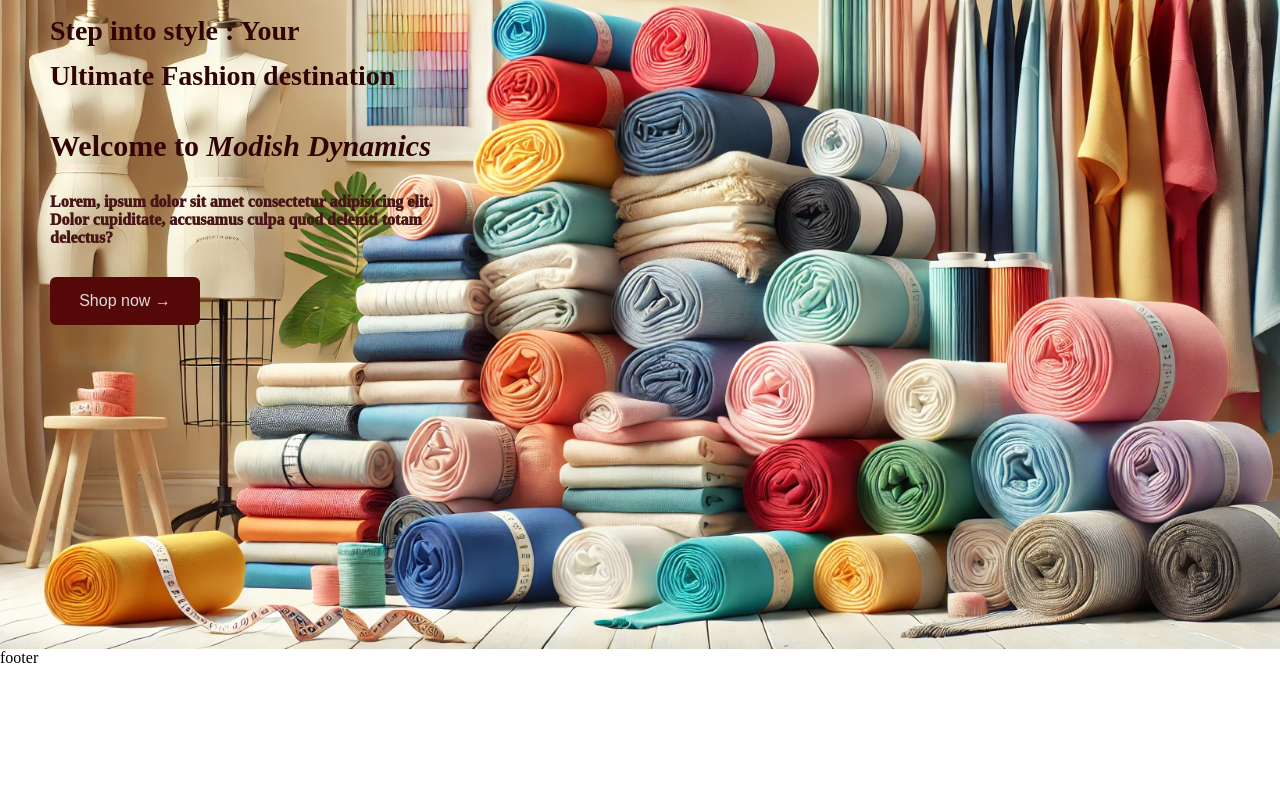
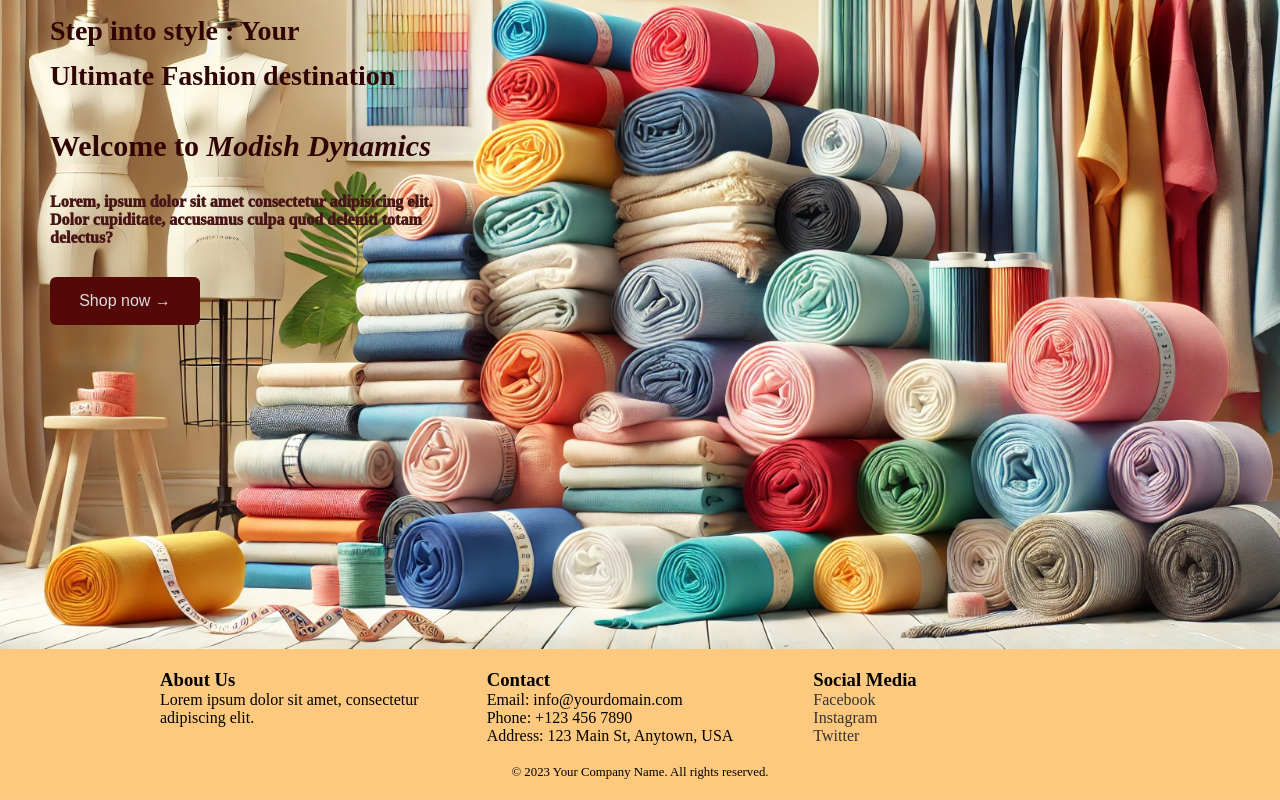
Before and after one commit to Bolaji87/Modish-Dynamics, a React (Vite) app: page / in a window 1280 px wide. Shown: the part 223-1023 px from the top of the page. Before the commit the page ends 890 px from the top, so only its background shows below. Built offline with nearby package versions, Linux system fonts and the light colour scheme.

Commit message:
feat: use footer component in Home

```diff
--- a/src/components/footer/Footer.jsx
+++ b/src/components/footer/Footer.jsx
@@ -1,7 +1,44 @@
 import React from "react";
 import "./footer.css";
-const Footer = () => {
-  return <div>footer</div>;
-};
+
+function Footer() {
+  return (
+    <footer className="footer">
+      <div className="container">
+        <div className="row">
+          <div className="col">
+            <h3>About Us</h3>
+            <p>Lorem ipsum dolor sit amet, consectetur adipiscing elit.</p>
+          </div>
+          <div className="col">
+            <h3>Contact</h3>
+            <ul>
+              <li>Email: info@yourdomain.com</li>
+              <li>Phone: +123 456 7890</li>
+              <li>Address: 123 Main St, Anytown, USA</li>
+            </ul>
+          </div>
+          <div className="col">
+            <h3>Social Media</h3>
+            <ul>
+              <li>
+                <a href="https://www.facebook.com/">Facebook</a>
+              </li>
+              <li>
+                <a href="https://www.instagram.com/">Instagram</a>
+              </li>
+              <li>
+                <a href="https://www.twitter.com/">Twitter</a>
+              </li>
+            </ul>
+          </div>
+        </div>
+        <p className="copyright">
+          &copy; 2023 Your Company Name. All rights reserved.
+        </p>
+      </div>
+    </footer>
+  );
+}
 
 export default Footer;
--- a/src/components/footer/footer.css
+++ b/src/components/footer/footer.css
@@ -0,0 +1,40 @@
+.footer {
+  /* background-color: rgb(248, 217, 175); */
+  background-color: rgba(253, 200, 125, 0.979);
+  padding: 20px 0;
+}
+
+.container {
+  max-width: 960px;
+  margin: 0 auto;
+}
+
+.row {
+  display: flex;
+  justify-content: space-between;
+}
+
+.col {
+  flex: 1;
+  margin-right: 20px;
+}
+
+.col:last-child {
+  margin-right: 0;
+}
+
+.footer ul {
+  list-style: none;
+  padding: 0;
+}
+
+.footer a {
+  color: #333;
+  text-decoration: none;
+}
+
+.copyright {
+  text-align: center;
+  margin-top: 20px;
+  font-size: 0.8em;
+}
```
